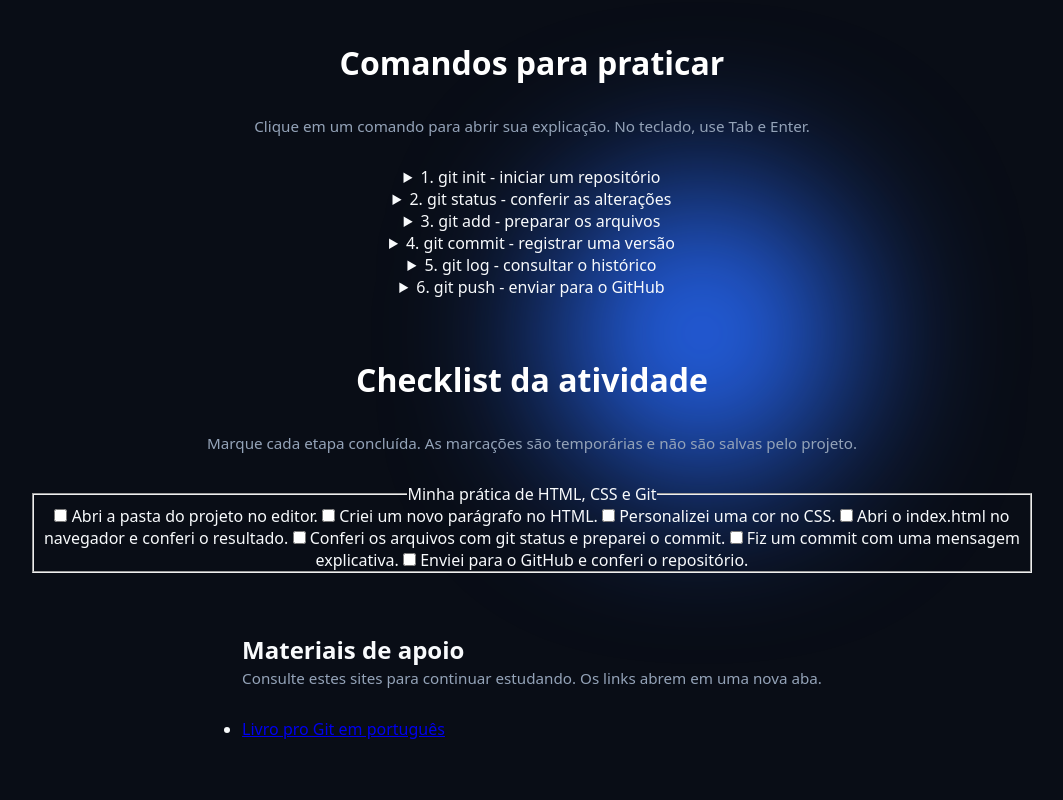
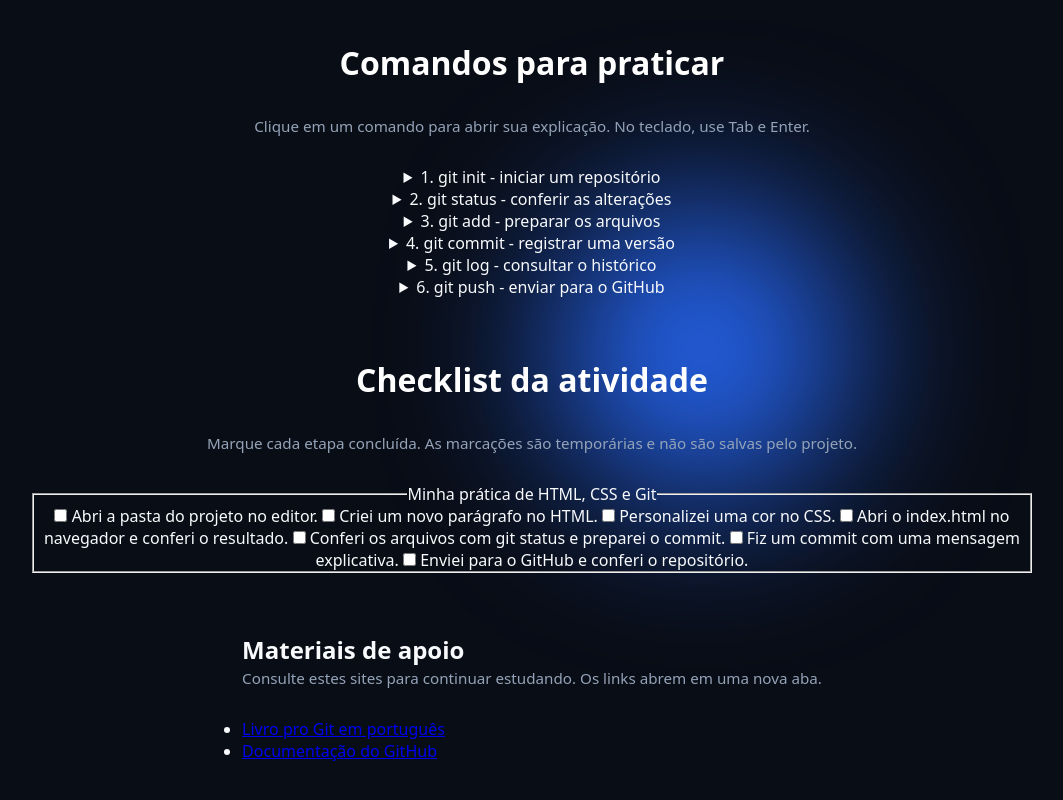
Before and after one commit to Ismaelvs16/ismael.PA, a plain HTML site: page index.html in a window 1280 px wide. Shown: the part 868-1668 px from the top of the page, without its empty margins (108-1171 px from the left). Drawn offline with Linux system fonts and the light colour scheme.

Commit message:
Documentação do GitHub

```diff
--- a/index.html
+++ b/index.html
@@ -148,6 +148,7 @@
          target abre outra aba e rel evita dar à nova página acesso a aba de origem -->
          <ul class="links-estudo">
             <li><a href="https://git-scm.com/book/pt-br/v2" target="_blank" rel="noopener noreferrer">Livro pro Git em português</a></li>
+            <li><a href="https://docs.github.com/pt" target="_blank" rel="noopener noreferrer">Documentação do GitHub</a></li>
          </ul>
      </section>
 </body>
```
